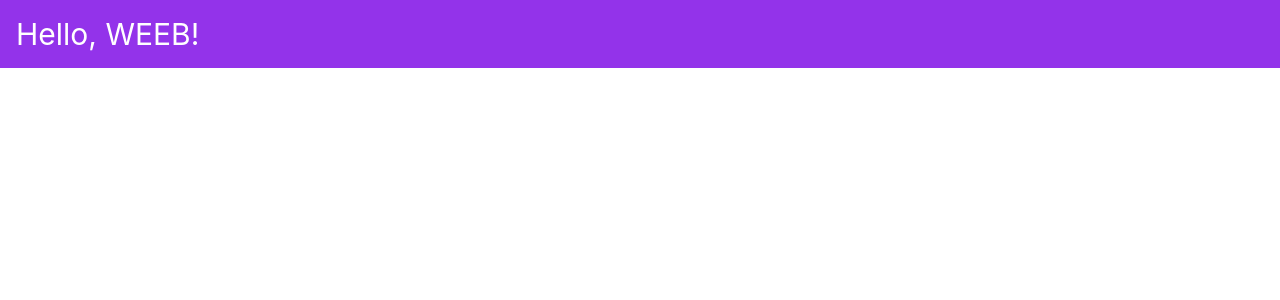
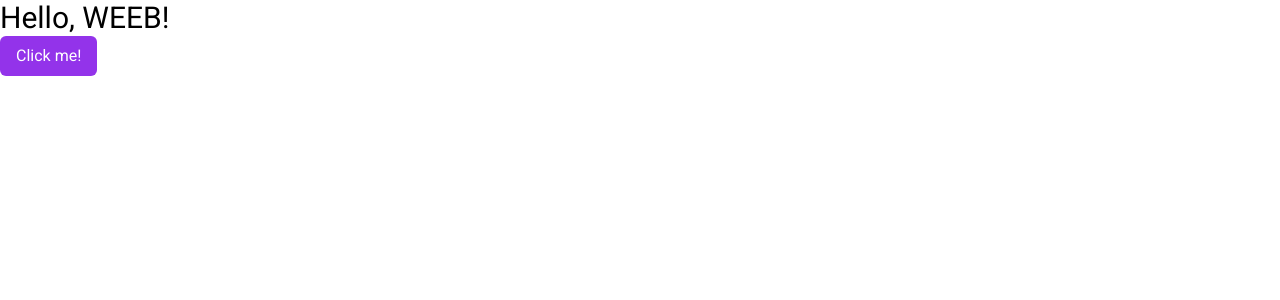
Before and after one commit to kenza15a/weeb_project_front, a React (Create React App) app: page / in a window 1280 px wide. Shown: the top 300 px of the page. Built offline with nearby package versions, Linux system fonts and the light colour scheme.

Commit message:
front- all primary settings (libs and tailwind config done)

```diff
--- a/package.json
+++ b/package.json
@@ -3,6 +3,8 @@
   "version": "0.1.0",
   "private": true,
   "dependencies": {
+    "@fontsource/roboto": "^5.1.1",
+    "clsx": "^2.1.1",
     "cra-template": "1.2.0",
     "framer-motion": "^12.4.2",
     "react": "^18.3.1",
--- a/public/index.html
+++ b/public/index.html
@@ -1,19 +1,14 @@
 <!DOCTYPE html>
 <html lang="en">
+
 <head>
   <meta charset="utf-8" />
   <link rel="icon" href="%PUBLIC_URL%/favicon.ico" />
   <meta name="viewport" content="width=device-width, initial-scale=1" />
   <meta name="theme-color" content="#000000" />
-    <meta
-      name="description"
-      content="Web site created using create-react-app"
-    />
+  <meta name="description" content="Web site created using create-react-app" />
   <link rel="apple-touch-icon" href="%PUBLIC_URL%/logo192.png" />
-    <!--
-      manifest.json provides metadata used when your web app is installed on a
-      user's mobile device or desktop. See https://developers.google.com/web/fundamentals/web-app-manifest/
-    -->
+  <link href="https://fonts.googleapis.com/css2?family=Roboto:wght@300;400;700&display=swap" rel="stylesheet">
   <link rel="manifest" href="%PUBLIC_URL%/manifest.json" />
   <!--
       Notice the use of %PUBLIC_URL% in the tags above.
@@ -24,8 +19,11 @@
       work correctly both with client-side routing and a non-root public URL.
       Learn how to configure a non-root public URL by running `npm run build`.
     -->
-    <title>React App</title>
+  <title>WEEB </title>
+
+
 </head>
+
 <body>
   <noscript>You need to enable JavaScript to run this app.</noscript>
   <div id="root"></div>
@@ -40,4 +38,5 @@
       To create a production bundle, use `npm run build` or `yarn build`.
     -->
 </body>
+
 </html>
--- a/src/App.js
+++ b/src/App.js
@@ -1,11 +1,14 @@
 
 import './App.css';
+import Button from './components/Button/Button';
 
 function App() {
   return (
-    <div className="bg-[#9333EA] text-white p-4">
-      <h1 className="text-3xl">Hello, WEEB!</h1>
-    </div>
+    <>
+
+        <h1 className="text-3xl">Hello, WEEB!</h1>
+
+      <Button text="Click me!" OnClick={() => alert("Hello, WEEB!")} /></>
   );
 }
 
--- /dev/null
+++ b/src/components/Button/Button.jsx
@@ -0,0 +1,19 @@
+import clsx from "clsx";
+import React from "react";
+
+const Button = ({ text, type, OnClick, className, ...props }) => {
+  return (
+    <button
+      className={clsx(
+        "bg-button text-white px-4 py-2 rounded-md hover:bg-purple-700 transition-all text-semibold",
+        className
+      )}
+      type={type}
+      onClick={OnClick}
+    >
+      {text}
+    </button>
+  );
+};
+
+export default Button;
--- /dev/null
+++ b/src/components/Home/Navbar/Navbar.jsx
@@ -0,0 +1,11 @@
+import React from 'react'
+
+const Navbar = () => {
+  return (
+    <div>
+
+    </div>
+  )
+}
+
+export default Navbar
--- a/src/tailwind.css
+++ b/src/tailwind.css
@@ -1,4 +1,25 @@
-/* src/index.css or src/tailwind.css */
 @tailwind base;
 @tailwind components;
 @tailwind utilities;
+/*import roboto font*/
+@import '@fontsource/roboto';
+
+
+body {
+    @apply font-roboto;
+}
+
+/* Custom utility classes */
+@layer components {
+    .btn-primary {
+        @apply bg-[#9333EA] text-white px-4 py-2 rounded-md hover:bg-purple-700 transition-all;
+    }
+
+    .bg-main {
+        @apply bg-[#0F172A];
+    }
+
+    .text-heading {
+        @apply text-[#C084FC];
+    }
+}
--- a/tailwind.config.js
+++ b/tailwind.config.js
@@ -1,9 +1,18 @@
+/** @type {import('tailwindcss').Config} */
 module.exports = {
-  content: [
-    "./src/**/*.{js,jsx,ts,tsx}",
-  ],
+  content: ["./src/**/*.{js,jsx,ts,tsx}"],
   theme: {
-    extend: {},
+    // theme created to make classes reuse easy
+    extend: {
+      colors: {
+        button: "#9333EA",
+        bodyBg: "#0F172A",
+        headings: "#C084FC",
+      },
+      fontFamily: {
+        roboto: ["Roboto", "sans-serif"],
+      },
+    },
   },
   plugins: [],
-}
+};
```
Also changed, not shown: 1 other file (tests, documents, lock files or other folders). Lines whose indentation alone changed are shown as unchanged.
